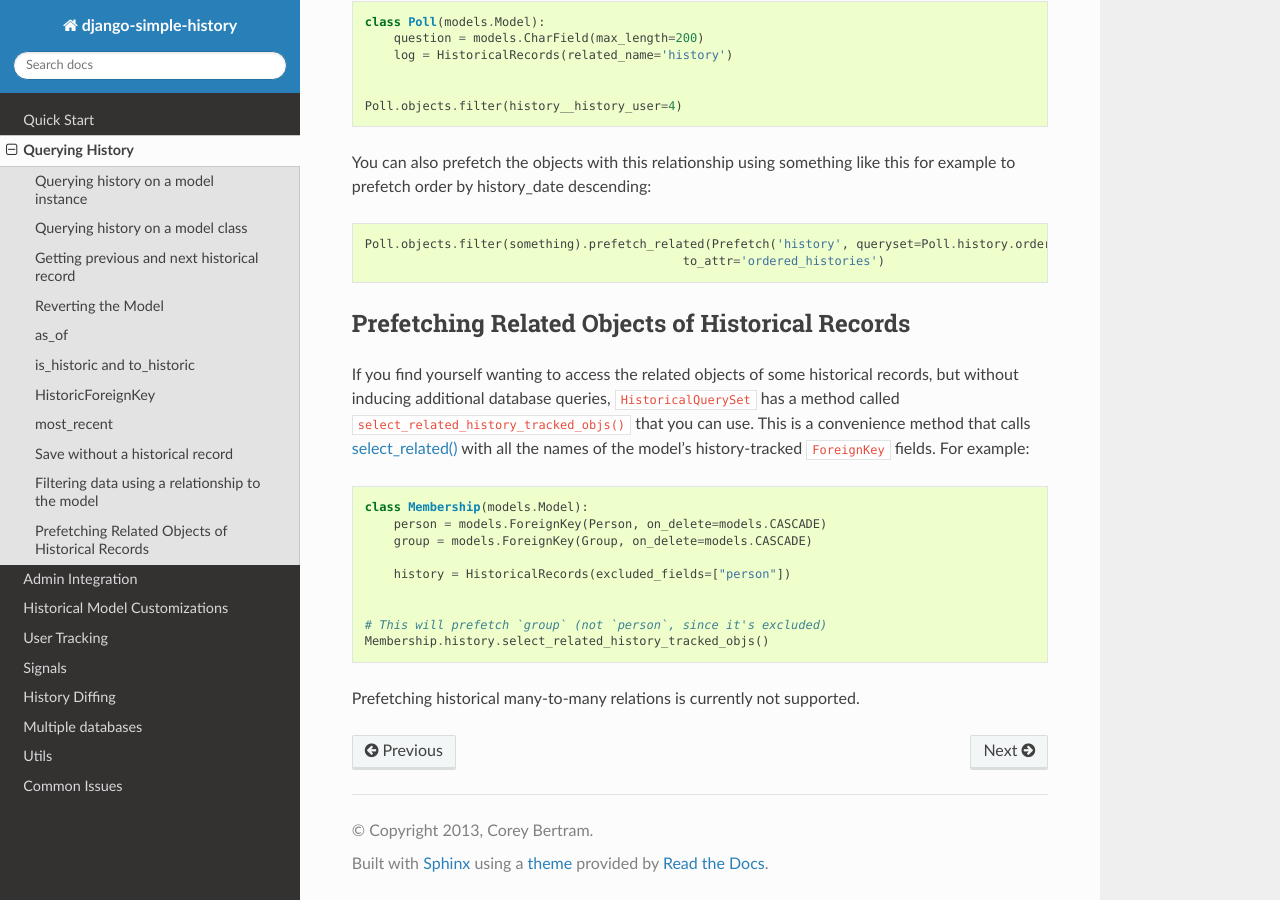
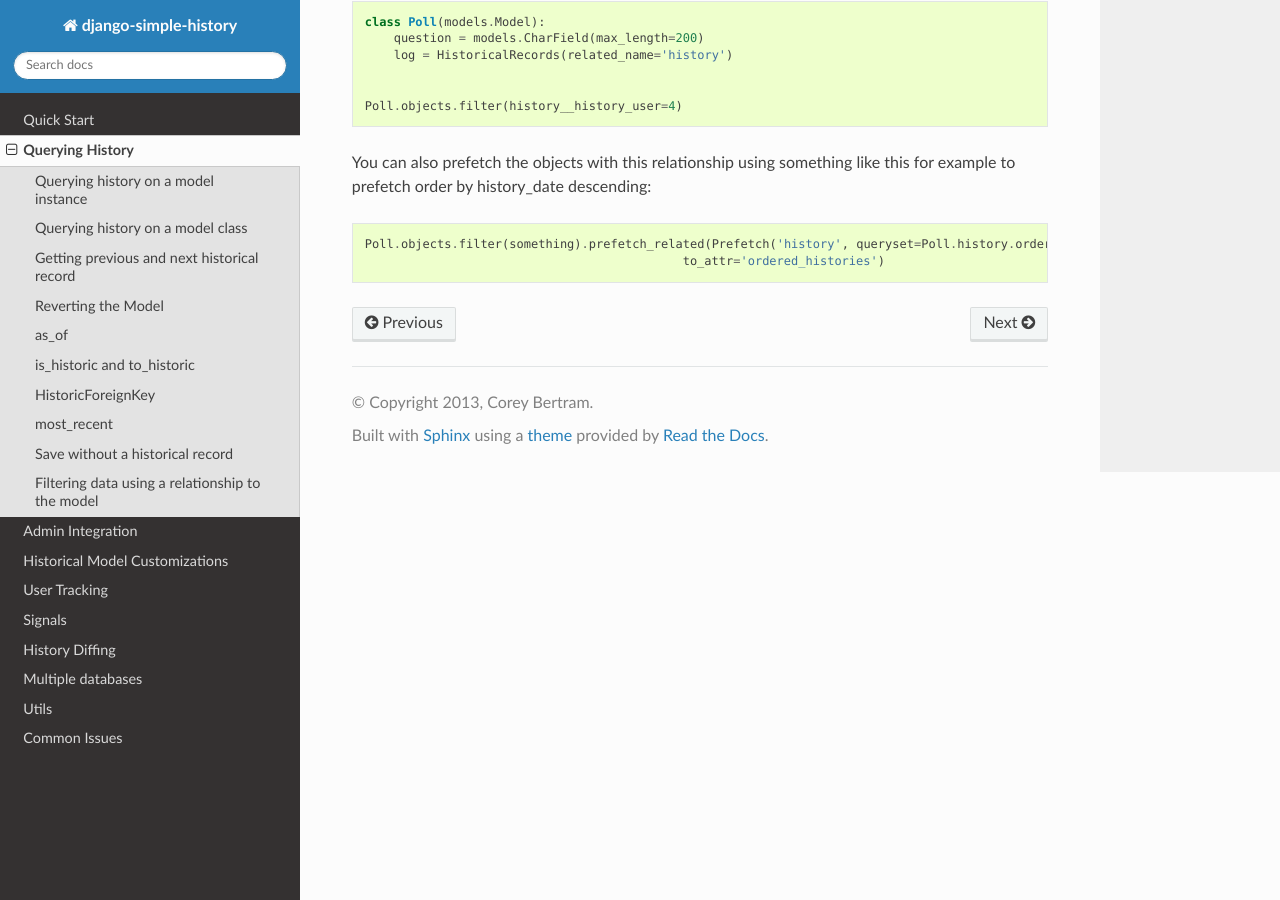
Before and after one commit to jazzband/django-simple-history, a Sphinx documentation site: the page built from docs/querying_history.rst, in a window 1280 px wide and 900 px high, scrolled down 4020 px. Built offline with Sphinx 7.4.7 and the Read the Docs theme 2.0.0, drawn with Linux system fonts in a browser that asks for light colours.

Commit message:
Removed docs on select_related_history_tracked_objs()
See discussion:
https://github.com/jazzband/django-simple-history/pull/1128#discussion_r1518873565

Also prefixed the method with `_`, to mark it as not being part of the
public API.

```diff
--- a/CHANGES.rst
+++ b/CHANGES.rst
@@ -25,8 +25,6 @@
   lists are sorted by the related object. This should help prevent flaky tests. (gh-1128)
 - ``diff_against()`` has a new keyword argument, ``foreign_keys_are_objs``;
   see usage in the docs under "History Diffing" (gh-1128)
-- Added ``HistoricalQuerySet.select_related_history_tracked_objs()``; see usage in the
-  docs under "Prefetching Related Objects of Historical Records" (gh-1128)
 
 3.5.0 (2024-02-19)
 ------------------
--- a/docs/history_diffing.rst
+++ b/docs/history_diffing.rst
@@ -53,8 +53,8 @@
     the value of the deleted object's primary key.
 
     Note that this will add extra database queries for each related field that's been
-    changed - as long as the related objects have not been prefetched (using e.g.
-    `select_related_history_tracked_objs() <Prefetching Related Objects>`_).
+    changed - as long as the related objects have not been prefetched
+    (using e.g. ``select_related()``).
 
   A couple examples showing the difference:
 
--- a/docs/querying_history.rst
+++ b/docs/querying_history.rst
@@ -225,33 +225,3 @@
 
     Poll.objects.filter(something).prefetch_related(Prefetch('history', queryset=Poll.history.order_by('-history_date'),
                                                 to_attr='ordered_histories')
-
-
-.. _`Prefetching Related Objects`:
-
-Prefetching Related Objects of Historical Records
--------------------------------------------------
-
-If you find yourself wanting to access the related objects of some historical records,
-but without inducing additional database queries,
-``HistoricalQuerySet`` has a method called ``select_related_history_tracked_objs()``
-that you can use.
-This is a convenience method that calls `select_related()`_ with all the names of
-the model's history-tracked ``ForeignKey`` fields.
-For example:
-
-.. code-block:: python
-
-    class Membership(models.Model):
-        person = models.ForeignKey(Person, on_delete=models.CASCADE)
-        group = models.ForeignKey(Group, on_delete=models.CASCADE)
-
-        history = HistoricalRecords(excluded_fields=["person"])
-
-
-    # This will prefetch `group` (not `person`, since it's excluded)
-    Membership.history.select_related_history_tracked_objs()
-
-Prefetching historical many-to-many relations is currently not supported.
-
-.. _select_related(): https://docs.djangoproject.com/en/stable/ref/models/querysets/#select-related
```
Also changed, not shown: 3 other files.
